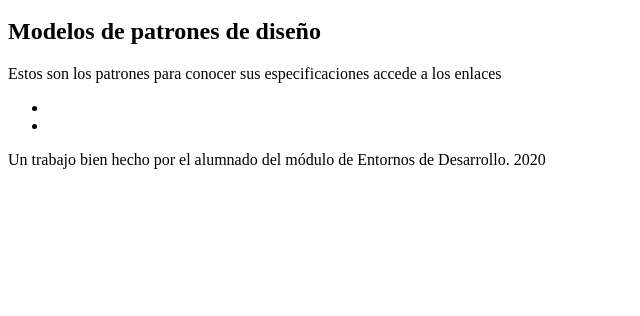
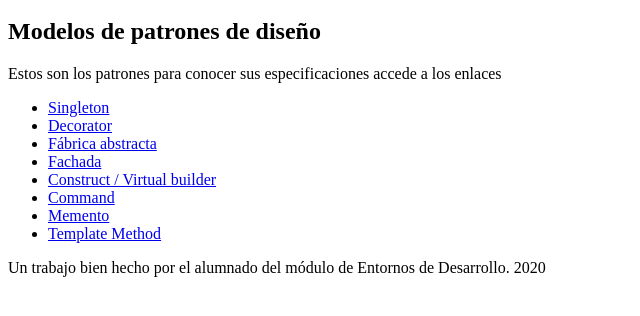
Before and after one commit to tomassolerl/patrones, a plain HTML site: page PatronsDiseny/index.html in a window 1280 px wide. Shown: the part 48-364 px from the top of the page, without its empty margins (0-640 px from the left). Drawn offline with Linux system fonts and the light colour scheme.

Commit message:
la lista está lista

```diff
--- a/PatronsDiseny/index.html
+++ b/PatronsDiseny/index.html
@@ -17,8 +17,14 @@
 <h1>Modelos de patrones de diseño</h1>
 <p>Estos son los patrones para conocer sus especificaciones accede a los enlaces</p>
 <ul>
-<li></li>
-<li></li>
+<li><a href="contenido/singleton.html">Singleton</a></li>
+<li><a href="contenido/decorator.html">Decorator</a></li>
+<li><a href="contenido/fabrica.html">Fábrica abstracta</a></li>
+<li><a href="contenido/fachada.html">Fachada</a></li>
+<li><a href="contenido/construct.html">Construct / Virtual builder</a></li>
+<li><a href="contenido/command.html">Command</a></li>
+<li><a href="contenido/memento.html">Memento</a></li>
+<li><a href="contenido/template.html">Template Method</a></li>
 </ul>
 </section>
 <footer><p>Un trabajo bien hecho por el alumnado del módulo de Entornos de Desarrollo. 2020</p>
```
